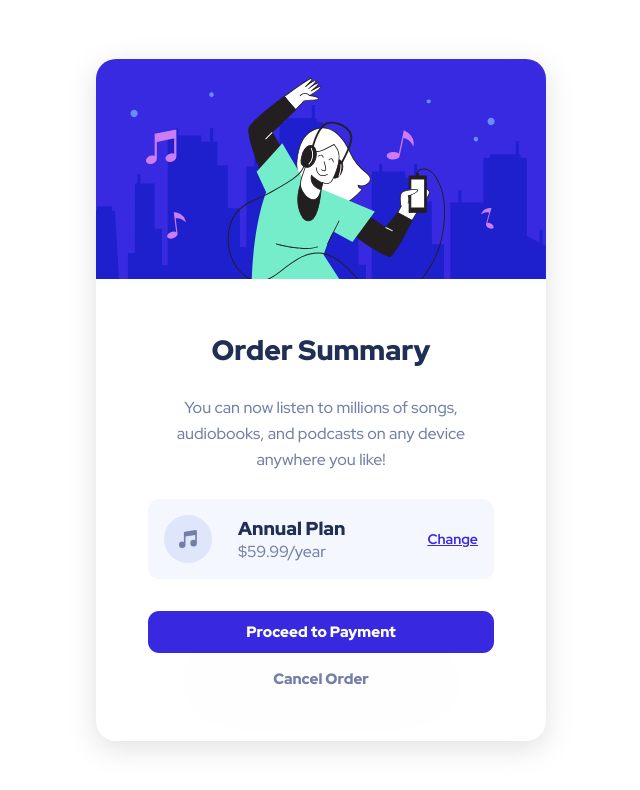
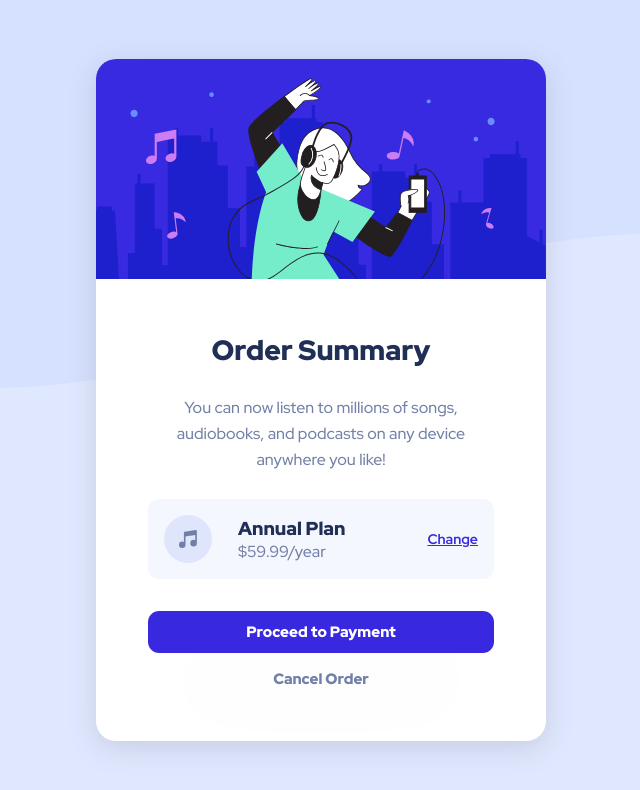
Before and after one commit to KingJosephI/order-summary-component-main, a plain HTML site: page index.html in a window 1280 px wide. Shown: the whole page, without its empty margins (319-959 px from the left). Drawn offline with Linux system fonts and the light colour scheme.

Commit message:
feat: add background pattern to the body

```diff
--- a/index.html
+++ b/index.html
@@ -32,6 +32,10 @@
         justify-content: center;
         align-items: center;
         min-height: 100vh;
+        background-image: url('./images/pattern-background-desktop.svg');
+        background-repeat: no-repeat;
+        background-size: contain;
+        background-color: var(--pale-blue);
       }
 
       section {
```
